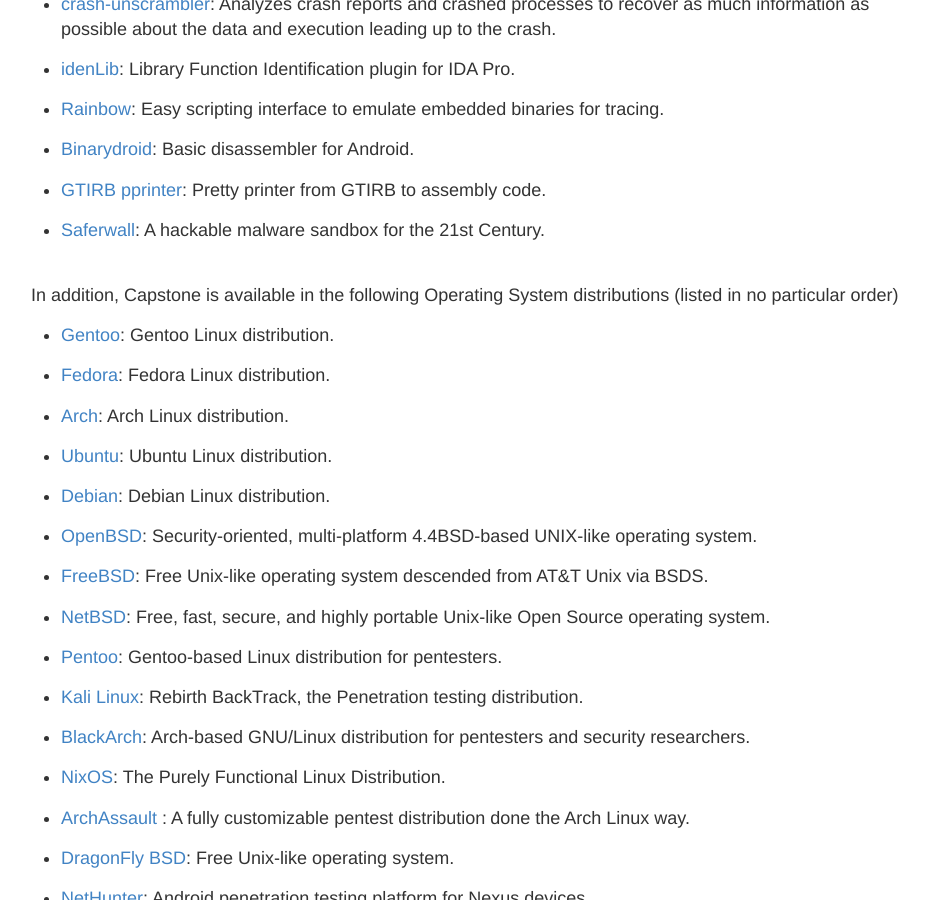
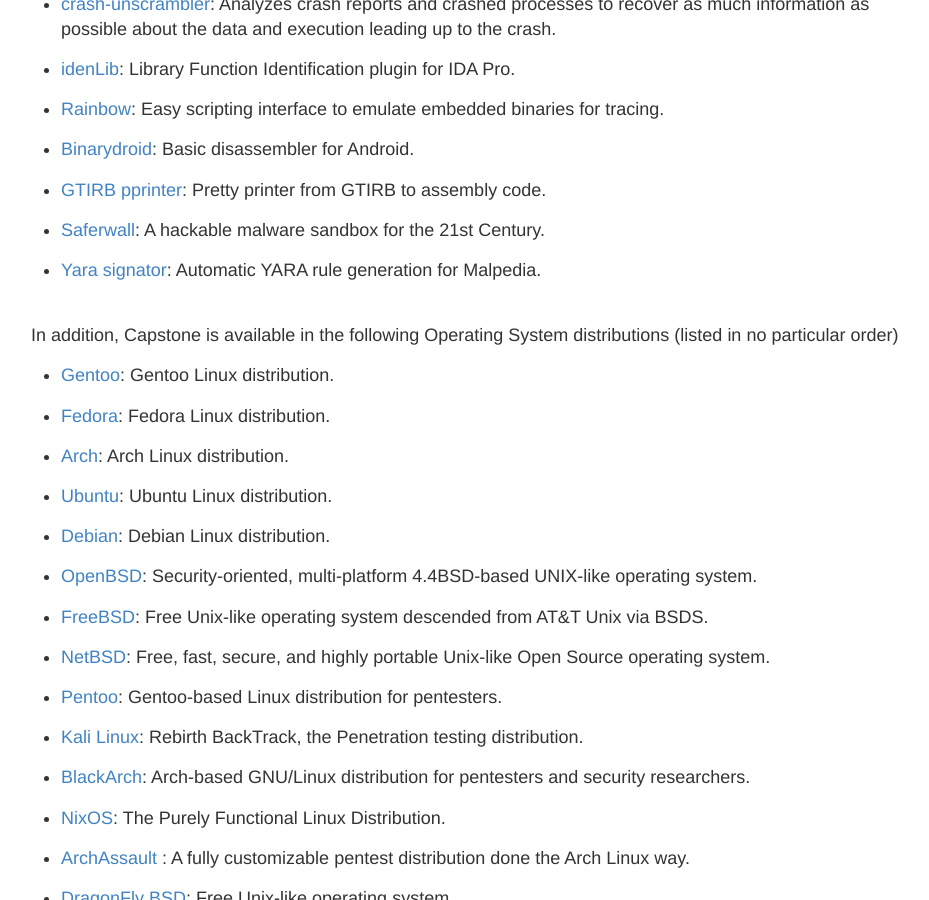
Before and after one commit to capstone-engine/capstone-engine.github.io, a Jekyll site: the page built from showcase.md, in a window 1280 px wide and 900 px high, scrolled down 17829 px. Shown: the whole window, without its empty margins (169-1098 px from the left). Built offline with Jekyll 4.4.1, drawn with Linux system fonts in a browser that asks for light colours; some of the changed lines change nothing that is shown.

Commit message:
showcase

```diff
--- a/showcase.md
+++ b/showcase.md
@@ -5,7 +5,7 @@
 
 ## Showcase
 
-In our knowledge, Capstone has been used by **429** following products (listed in no particular order).
+In our knowledge, Capstone has been used by **430** following products (listed in no particular order).
 
 - [Unicorn](http://www.unicorn-engine.org): Lightweight multi-arch, multi-platform CPU emulator framework.
 
@@ -863,6 +863,8 @@
 
 - [Saferwall](https://github.com/saferwall/saferwall): A hackable malware sandbox for the 21st Century.
 
+- [Yara signator](https://github.com/fxb-cocacoding/yara-signator): Automatic YARA rule generation for Malpedia.
+
 
 <br>
 In addition, Capstone is available in the following Operating System distributions (listed in no particular order)
```
